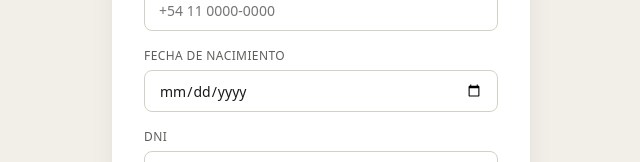
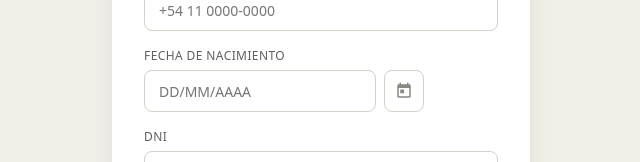
Before and after one commit to juliocantarini-hub/coral-voces-encuentro, a React (Vite) app: page /registro in a window 1280 px wide. Shown: the part 546-708 px from the top of the page, without its empty margins (319-959 px from the left). Built offline with nearby package versions, Linux system fonts and the light colour scheme; no server answers.

Commit message:
Fix fecha nacimiento registro

```diff
--- a/src/pages/auth/Registro.jsx
+++ b/src/pages/auth/Registro.jsx
@@ -7,13 +7,17 @@ import {
 
 const VOCES = ['soprano', 'contralto', 'tenor', 'bajo']
 
+function soloDigitos(str) {
+  return str.split('').filter(c => c >= '0' && c <= '9').join('')
+}
+
 export default function Registro() {
   const { registro } = useAuth()
   const navigate = useNavigate()
 
   const [form, setForm] = useState({
     nombre: '', email: '', password: '', confirmar: '',
-    voz: '', fecha_nacimiento: '', dni: '', telefono: ''
+    voz: '', fecha_nacimiento: '', fecha_nacimiento_display: '', dni: '', telefono: ''
   })
   const [errores, setErrores] = useState({})
   const [errorGlobal, setErrorGlobal] = useState('')
@@ -53,6 +57,37 @@ export default function Registro() {
       setExito(true)
     } else {
       navigate('/')
+    }
+  }
+
+  function soloDigitos(str) {
+  return str.split('').filter(c => c >= '0' && c <= '9').join('')
+}
+
+function handleFechaTexto(e) {
+  const nums = soloDigitos(e.target.value)
+  let result = ''
+  if (nums.length <= 2) result = nums
+  else if (nums.length <= 4) result = nums.slice(0,2) + '/' + nums.slice(2)
+  else result = nums.slice(0,2) + '/' + nums.slice(2,4) + '/' + nums.slice(4,8)
+  setForm(f => ({ ...f, fecha_nacimiento_display: result }))
+  const partes = result.split('/')
+  if (partes.length === 3 && partes[2].length === 4) {
+    const iso = partes[2] + '-' + partes[1].padStart(2,'0') + '-' + partes[0].padStart(2,'0')
+    if (!isNaN(new Date(iso).getTime())) {
+      setForm(f => ({ ...f, fecha_nacimiento: iso }))
+    }
+  } else {
+    setForm(f => ({ ...f, fecha_nacimiento: '' }))
+  }
+}
+
+  function handleFechaCalendario(e) {
+    const iso = e.target.value
+    setForm(f => ({ ...f, fecha_nacimiento: iso }))
+    if (iso) {
+      const partes = iso.split('-')
+      setForm(f => ({ ...f, fecha_nacimiento_display: partes[2] + '/' + partes[1] + '/' + partes[0] }))
     }
   }
 
@@ -115,8 +150,28 @@ export default function Registro() {
           <Input type="tel" placeholder="+54 11 0000-0000" value={form.telefono} onChange={set('telefono')} />
         </Campo>
 
-        <Campo label="Fecha de nacimiento">
-          <Input type="date" value={form.fecha_nacimiento} onChange={set('fecha_nacimiento')} />
+        <Campo label="Fecha de nacimiento" error={errores.fecha_nacimiento}>
+          <div style={{ display: 'flex', gap: '8px', alignItems: 'center' }}>
+            <Input
+              type="text"
+              placeholder="DD/MM/AAAA"
+              value={form.fecha_nacimiento_display || ''}
+              onChange={handleFechaTexto}
+            />
+            <div style={{ position: 'relative', flexShrink: 0 }}>
+              <input
+                type="date"
+                value={form.fecha_nacimiento || ''}
+                onChange={handleFechaCalendario}
+                style={{ position: 'absolute', opacity: 0, width: '40px', height: '40px', top: 0, left: 0, cursor: 'pointer' }}
+              />
+              <div style={{ width: '40px', height: '42px', border: '1px solid #D3D1C7', borderRadius: '8px', background: '#FFFFFF', display: 'flex', alignItems: 'center', justifyContent: 'center', cursor: 'pointer' }}>
+                <svg width="18" height="18" viewBox="0 0 24 24" fill="#888780">
+                  <path d="M19 3h-1V1h-2v2H8V1H6v2H5C3.9 3 3 3.9 3 5v14c0 1.1.9 2 2 2h14c1.1 0 2-.9 2-2V5c0-1.1-.9-2-2-2zm0 16H5V8h14v11zM7 10h5v5H7z"/>
+                </svg>
+              </div>
+            </div>
+          </div>
         </Campo>
 
         <Campo label="DNI">
```
